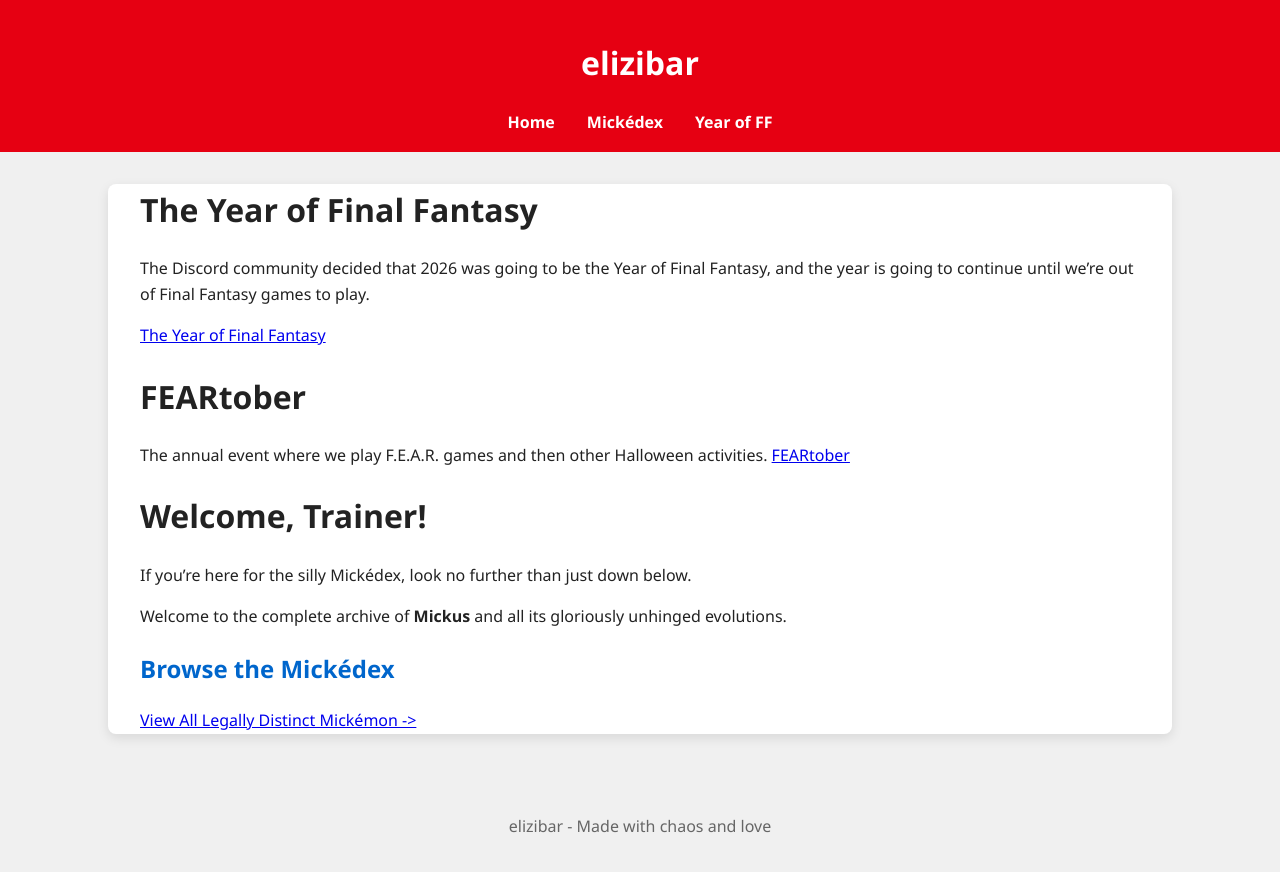
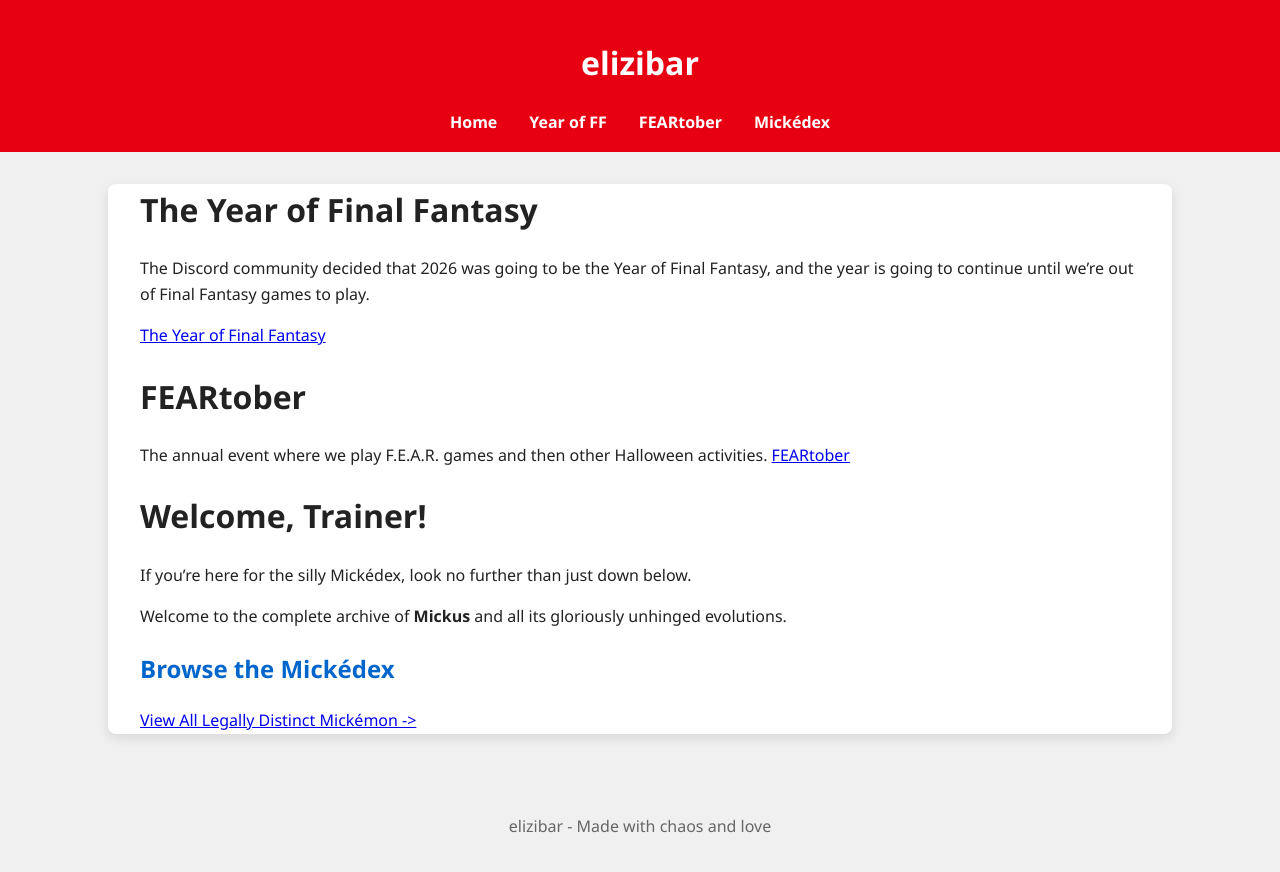
Before and after one commit to elizibar/elizibar.github.io, a Jekyll site: the page built from index.md, in a window 1280 px wide. Shown: the top 872 px of the page. Built offline with Jekyll 4.4.1, drawn with Linux system fonts in a browser that asks for light colours.

Commit message:
Update _config.yml

```diff
--- a/_config.yml
+++ b/_config.yml
@@ -7,7 +7,9 @@ url: "https://elizibar.github.io"   # Change to your actual GitHub Pages URL
 nav_items:
   - name: Home
     link: /
+  - name: Year of FF
+    link: /yearoffinalfantasy/
+  - name: FEARtober
+    link: /feartober/
   - name: Mickédex
     link: /mickedex/
-  - name: Year of FF
-    link: /yearoffinalfantasy/
```
